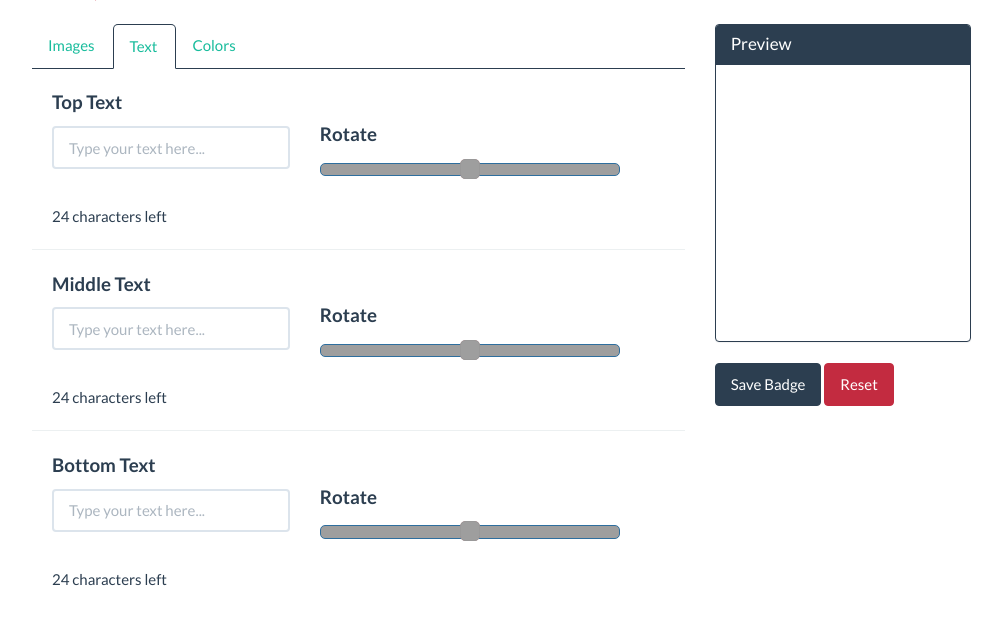
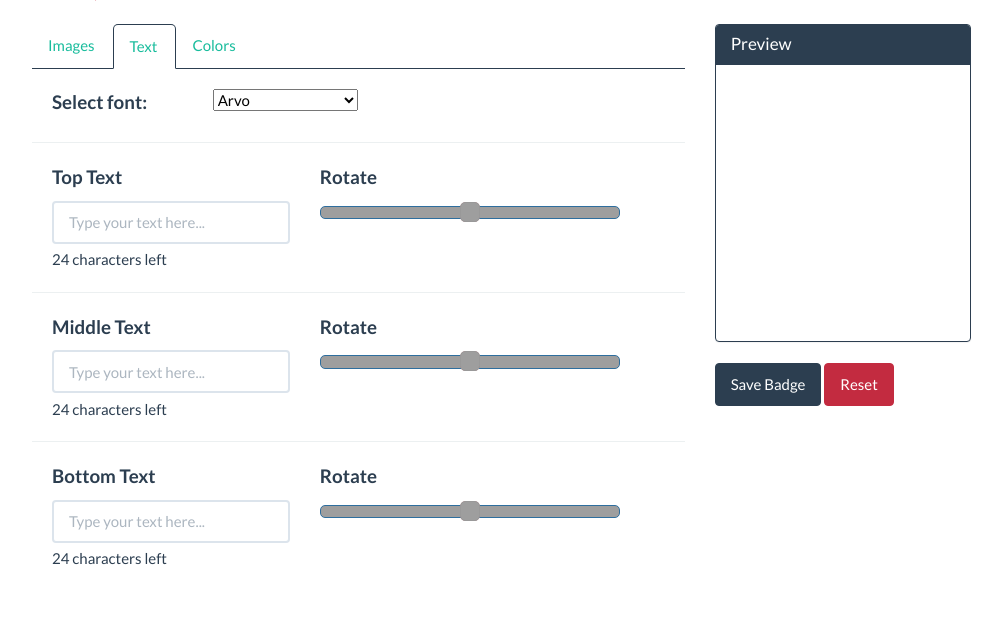
Before and after one commit to ccahillmn/Badger, a PHP site: page / in a window 1280 px wide, after a click on "Text". Shown: the part 155-780 px from the top of the page, without its empty margins (111-1113 px from the left). Run offline with PHP 8.4, Linux system fonts and the light colour scheme; some libraries are stand-ins or nearby versions; grey boxes are pictures that could not be loaded.

Commit message:
Font chooser

```diff
--- a/css/style.css
+++ b/css/style.css
@@ -1,6 +1,10 @@
 /********************************************************************
 Global
 ********************************************************************/
+
+@import url(//fonts.googleapis.com/css?family=Arvo|Lobster|Oswald|Pacifico|Coming+Soon|Special+Elite);
+
+
 .clear{
 	clear:both;
 }
@@ -10,8 +14,11 @@ Global
 }
 
 label{
-	text-align:right;
 	font-size:1.25em;
+}
+
+#colors label{
+    text-align:right;
 }
 
 #logo{
@@ -93,8 +100,11 @@ Badge Content
 #preview p{
     position:absolute;
     z-index:100;
+    font-family:'Arvo';
 	font-size:24px;
 	text-align:center;
+	max-width:254px;
+	overflow:hidden;
 }
 
 
--- a/index.php
+++ b/index.php
@@ -19,7 +19,7 @@
 <body>
 	<div class="container">
 		<header>
-			<h1>Badger the Badge Maker<img id="logo" src="/images/logo.png"></h1>
+			<h1>Badger the Badge Maker<img id="logo" alt="Badger Badge Logo" src="/images/logo.png"></h1>
 			<p id="desc">Create badge images perfectly sized for Mozilla Open Badges<p>
 		</header>
 		<div class="row">
@@ -67,9 +67,28 @@
 
                     <!-- Text Selector-->
 					<div id="text">
-                        <label class="control-label">Top Text</label>
+					    <div class="row">
+					        <div class="form-group">
+                                <label for="font" class="col-sm-3 control-label">Select font:</label>
+                                <div class="col-sm-9">
+            					    <select id="font" form-control input-lg>
+                                        <option>Arial</option>
+                                        <option selected="selected">Arvo</option>
+                                        <option>Coming Soon</option>
+                                        <option>Lobster</option>
+                                        <option>Oswald</option>
+                                        <option>Pacifico</option>
+                                        <option>Special Elite</option>
+                                        <option>Tahoma</option>
+                                        <option>Times New Roman</option>
+                                    </select>
+                                </div>
+                            </div>
+                        </div>
+                        <hr>
                         <div id="top" class="row">
                             <span class="col-md-5">
+                                <label class="control-label">Top Text</label>
                                 <input class="form-control text" placeholder="Type your text here...">
                             </span>
                             <span class="col-md-7">
@@ -79,9 +98,9 @@
                         </div>
                         <span id="top_error">24 characters left</span>
                         <hr>
-						<label class="control-label">Middle Text</label>
                         <div id="mid" class="row">
                             <span class="col-md-5">
+                                <label class="control-label">Middle Text</label>
                                 <input class="form-control text" placeholder="Type your text here...">
                             </span>
                             <span class="col-md-7">
@@ -91,9 +110,9 @@
                         </div>
                         <span id="mid_error">24 characters left</span>
                         <hr>
-						<label class="control-label">Bottom Text</label>
                         <div id="bottom" class="row">
                             <span class="col-md-5">
+                                <label class="control-label">Bottom Text</label>
                                 <input class="form-control text" placeholder="Type your text here...">
                             </span>
                             <span class="col-md-7">
--- a/js/scripts.js
+++ b/js/scripts.js
@@ -63,7 +63,7 @@ $(document).ready(function(){
 
 		var item = $(this).closest('div.row').attr('id');
 
-		$( this ).slider({
+		$(this).slider({
 			value: 0,
 			max: 180,
 			min: -180,
@@ -75,6 +75,10 @@ $(document).ready(function(){
 				});
 			}
 		});
+    });
+
+    $('#font option').each(function(){
+       $(this).css('font-family',$(this).val());
     });
 });
 
@@ -116,10 +120,10 @@ $('.text').keyup(function(){
 	var text = $(this).val();
     var section = '#' + $(this).closest('div').attr('id');
     var length = text.length;
-    var count = 24-length;
+    var count = 20-length;
 
     // Show error if too long
-    if (length >= 25){
+    if (length >= 21){
         $(section).addClass('has-error').removeClass('has-warning');
         $(section + '_error').html('<strong>' + count + '</strong> Your text is too long').addClass('text-danger').removeClass('text-warning');
     }
@@ -128,13 +132,13 @@ $('.text').keyup(function(){
         $(section + '_error').html('<strong>' + count + '</strong> characters left')
 
         // Show warning when close to limit
-        if(length > 19){
+        if(length > 15){
             $(section).addClass('has-warning').removeClass('has-error');
             $(section + '_error').addClass('text-warning').removeClass('text-danger');
 
             $(this).blur(function() {
-                $(section).removeClass('has-warning has-error');
-                $(section + '_error').removeClass('text-warning text-danger');
+                $(section).removeClass('has-warning');
+                $(section + '_error').removeClass('text-warning');
             });
         }
         else{
@@ -152,10 +156,21 @@ $('.text').keyup(function(){
 		$(location).css('cursor','move').draggable({ containment: "parent" });
 
 		// Dynamically center text
-		var margin = (256-$(section + '_text').width())/2;
+		var margin = (290-$(section + '_text').width())/2;
 		$(section + '_text').css('left', margin);
     }
 });
+
+$('select').change(function() {
+
+    // Get selected font
+    var fontName = $(this).val();
+
+    // Change text font
+    $('#preview p').css('font-family',"'" + fontName + "'");
+
+});
+
 
 /*-------------------------------------------------------------------------------------------------
 Color chooser
@@ -209,8 +224,10 @@ Reset interface
 
 $("#reset").click(function() {
 
-	// Empty Text
+	// Reset Text
 	$("#text input").val("");
+	$("#preview p").css('font-family','Arvo')
+	$("#font").val("Arvo");
 
 	// Reset Sliders
 	$("#icon, #badge, #preview p").html("").css({
```
